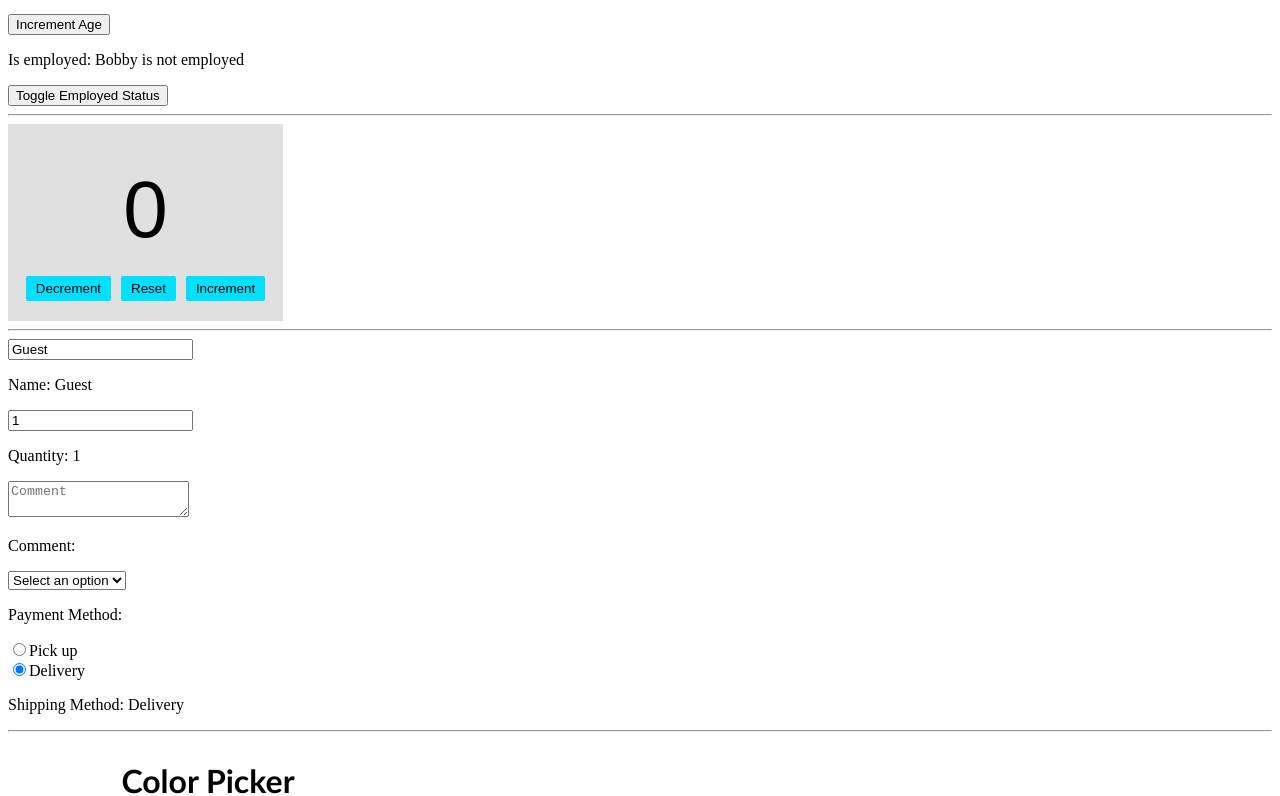
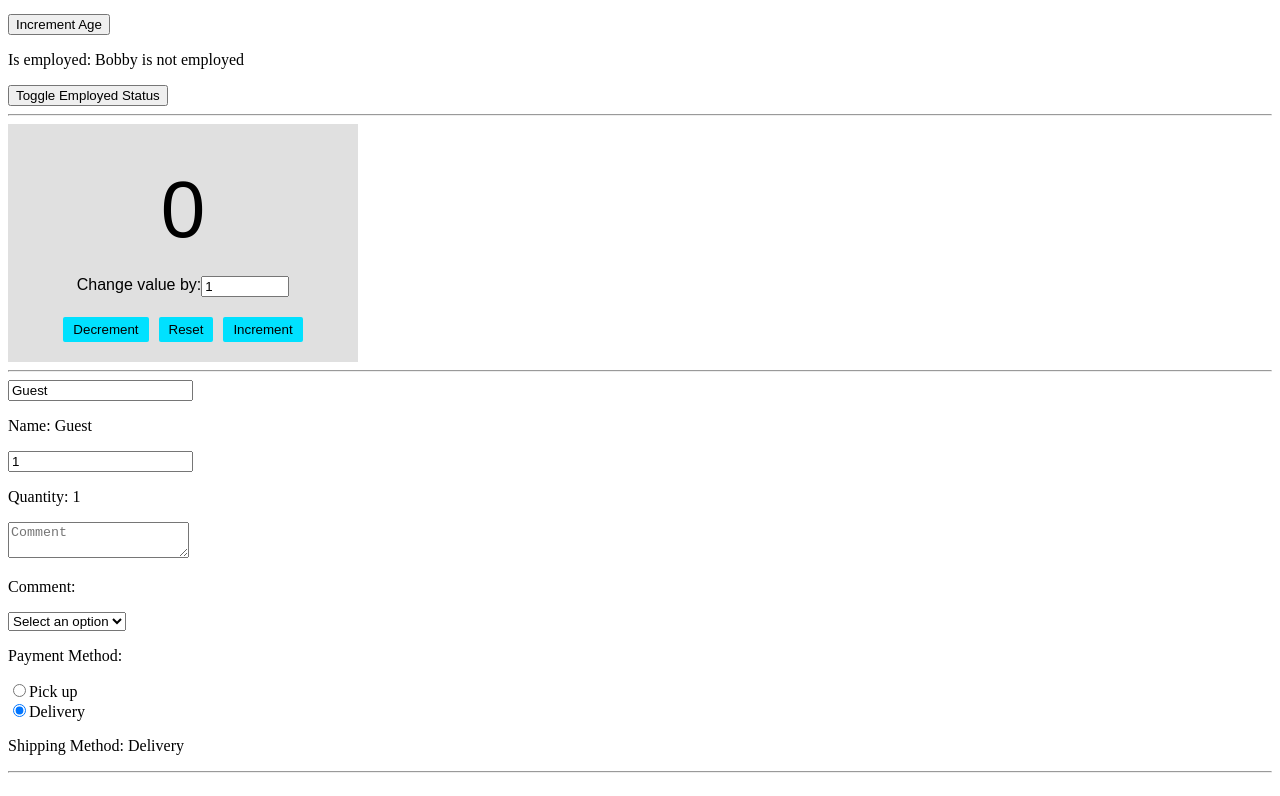
Before and after one commit to KingRavo18/Learning-React, a React app: page / in a window 1280 px wide. Shown: the part 2069-2865 px from the top of the page. Built offline with nearby package versions, Linux system fonts and the light colour scheme; the HTML template or start-up script is replaced by a standard one.

Commit message:
updated the counter

```diff
--- a/src/Counter/Counter.css
+++ b/src/Counter/Counter.css
@@ -1,6 +1,6 @@
 .counter-container {
     background: rgb(224, 224, 224);
-    width: 275px;
+    width: 350px;
     padding-top: 20px;
     height: auto;
     font-family: Arial, Helvetica, sans-serif;
@@ -10,11 +10,26 @@
     text-align: center;
     font-size: 5rem;
 }
+
+.counter-container label {
+    display: flex;
+    justify-content: center;
+}
+
+.counter-container label input{
+    width: 80px;
+}
+
+.counter-container span {
+    text-align: center;
+    color: red;
+}
+
 .button-container {
     display: flex;
     justify-content: center;
     gap: 10px;
-    padding-bottom: 20px;
+    padding: 20px;
 }
 
 .button-container button{
--- a/src/Counter/Counter.jsx
+++ b/src/Counter/Counter.jsx
@@ -4,14 +4,40 @@ import React, {useState} from "react";
 export default function Counter() {
 
     const [number, setNumber] = useState(0);
+    const [valueToIncrement, setValueToIncrement] = useState(1);
+    const [warning, setWarning] = useState("");
 
-    const incrementNumber = () => setNumber(n => n + 1);
-    const decrementNumber = () => setNumber(n => n - 1);
-    const resetNumber = () => setNumber(0);
+    const handleValueToIncrement = (event) => setValueToIncrement(Number(event.target.value));
+
+    const incrementNumber = () => {
+        setNumber(n => n + valueToIncrement);
+        setWarning("");
+    }
+
+    const decrementNumber = () => {
+        if(number - valueToIncrement > -1){
+            setNumber(n => n - valueToIncrement);
+        }else{
+            setNumber(0);
+            setValueToIncrement(1);
+            setWarning("Cannot decrement below 0");
+        }
+    }
+
+    const resetNumber = () => {
+        setNumber(0);
+        setValueToIncrement(1);
+        setWarning("");
+    }
 
     return(
         <div className="counter-container">
             <p>{number}</p>
+            <label>
+                Change value by:
+                <input type="number" value={valueToIncrement} min="1" onChange={handleValueToIncrement}/>
+            </label>
+            <span>{warning}</span>
             <div className="button-container">
                 <button onClick={decrementNumber}>Decrement</button>
                 <button onClick={resetNumber}>Reset</button>
@@ -20,7 +46,5 @@ export default function Counter() {
         </div>
     );
 }
-//Allow users to choose how much to increment/decrement by:
-//Disable Decrement Below Zero (if desired)
 //Make the number turn green/red briefly when incremented/decremented, or animate the change with CSS transitions.
 //Allow ↑/↓ or +/– keys to increment/decrement.
--- a/src/RandomNumGenerator.jsx
+++ b/src/RandomNumGenerator.jsx
@@ -5,13 +5,8 @@ export default function RandomNumGenerator(){
     const [maxNumber, setMaxNumber] = useState("");
     const [randomNumber, setRandomNumber] = useState("");
 
-    function getMinNumber(event){
-        setMinNumber(Number(event.target.value));
-    }
-
-    function getMaxNumber(event){
-        setMaxNumber(Number(event.target.value));
-    }
+    const getMinNumber = (event) => setMinNumber(Number(event.target.value));
+    const getMaxNumber = (event) => setMaxNumber(Number(event.target.value));
 
     function generateNumber() {
         maxNumber > minNumber ? setRandomNumber(Math.round(Math.random() * (maxNumber - minNumber)) + minNumber) : setRandomNumber("Invalid");
```
